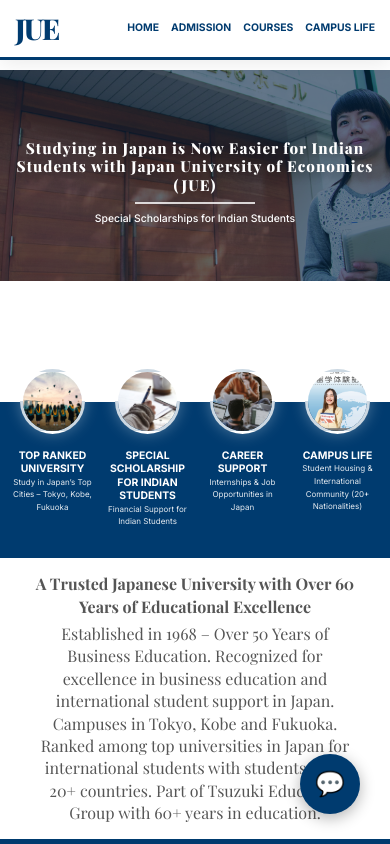
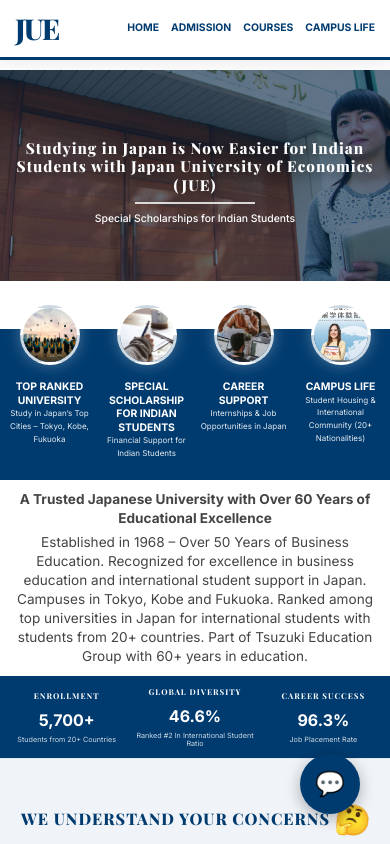
Before and after one commit to CHEHAK-SALUJA/JUE-landing-page-3, a React (Vite) app in the folder JUE-landing-page/frontend/: page / in a window 390 px wide. Shown: the top 844 px of the page. Built offline with nearby package versions, Linux system fonts and the light colour scheme.

Commit message:
changes app.jsx

```diff
--- a/JUE-landing-page/frontend/src/index.css
+++ b/JUE-landing-page/frontend/src/index.css
@@ -260,10 +260,10 @@
 }
 
 .about-text {
-  font-family: 'Playfair Display', serif;
-  font-size: 0.95rem; /* Further reduced size */
-  line-height: 1.4; /* Tighter line height */
-  color: #555;
+  font-family: 'Inter', sans-serif; /* Simplified to clean sans-serif */
+  font-size: 0.92rem;
+  line-height: 1.5;
+  color: #444;
   margin: 0;
 }
 
@@ -1618,17 +1618,21 @@
 }
 
 @media (max-width: 768px) {
+  .white-strip {
+    height: 48px !important; /* Reduced from 120px */
+  }
+
   .info-bar-row {
-    background: linear-gradient(to bottom, transparent 32.5px, var(--primary-color) 32.5px) !important;
-    margin-top: -32.5px !important;
-    padding: 0 10px 30px !important;
-    gap: 10px !important;
+    background: linear-gradient(to bottom, transparent 24px, var(--primary-color) 24px) !important;
+    margin-top: -24px !important; /* Adjusted overlap for reduced gap */
+    padding: 0 5px 20px !important;
+    gap: 8px !important;
     flex-wrap: nowrap !important;
   }
 
   .circle-img-wrapper {
-    width: 65px !important;
-    height: 65px !important;
+    width: 60px !important;
+    height: 60px !important;
     background: linear-gradient(to bottom, white 50%, var(--primary-color) 50%) !important;
   }
 
@@ -2017,7 +2021,14 @@
     margin: 0 !important;
     padding: 0 !important;
   }
-  .carousel-controls {
-    margin-top: 25px !important;
-  }
-}
+  .about-text {
+    font-size: 0.85rem !important;
+    padding: 0 5px !important; /* Full width approach */
+    line-height: 1.4 !important;
+  }
+
+  .about {
+    padding: 10px 10px !important;
+    max-width: 100% !important;
+  }
+}
```
